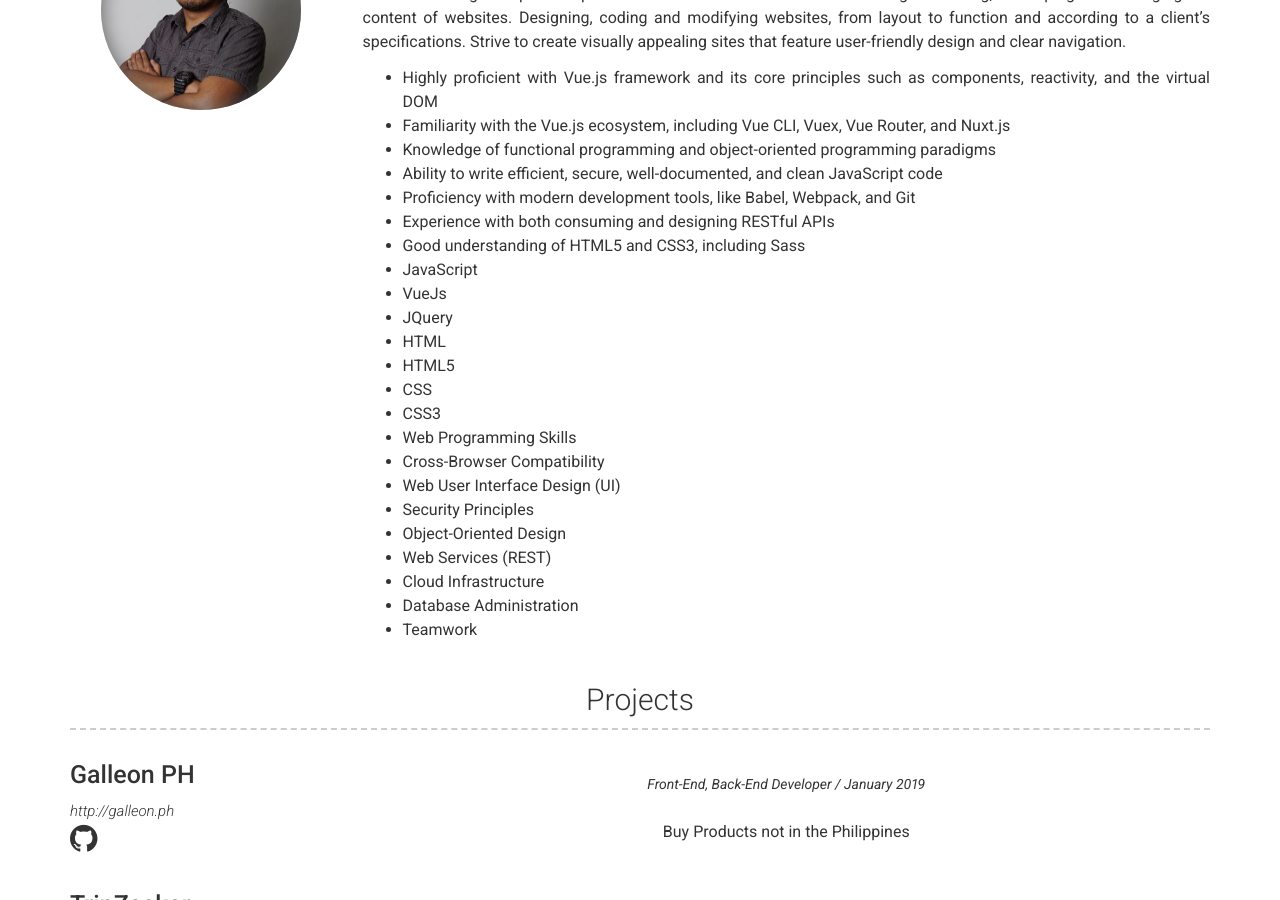
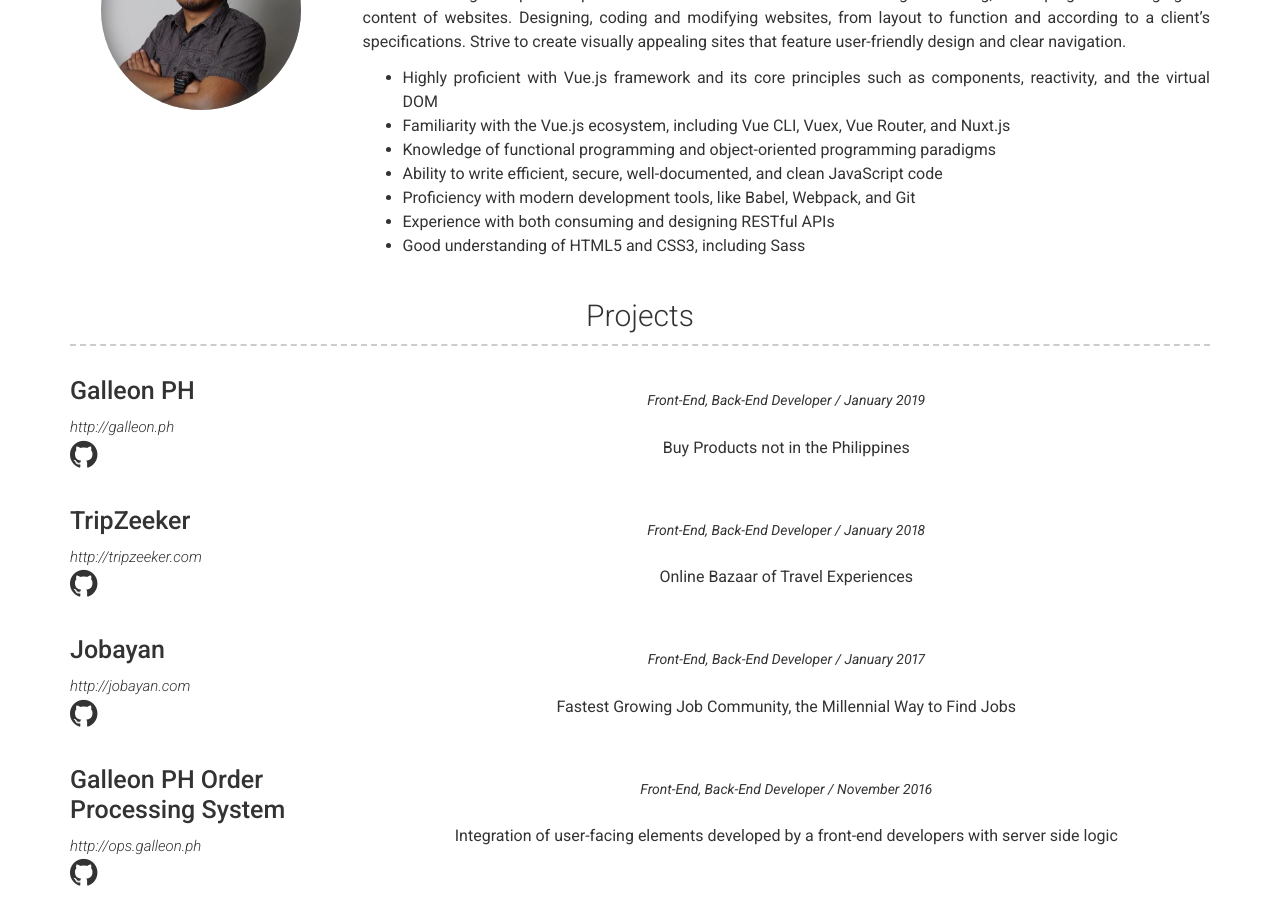
Before and after one commit to rujealfon/rujealfon.github.io, a Jekyll site: the page built from index.md, in a window 1280 px wide and 900 px high, scrolled down 419 px. Built offline with Jekyll 4.4.1, drawn with Linux system fonts in a browser that asks for light colours.

Commit message:
Update _config.yml

```diff
--- a/_config.yml
+++ b/_config.yml
@@ -28,22 +28,6 @@ about_content: | # this will include new lines to allow paragraphs
    - Proficiency with modern development tools, like Babel, Webpack, and Git
    - Experience with both consuming and designing RESTful APIs
    - Good understanding of HTML5 and CSS3, including Sass
-   - JavaScript
-   - VueJs
-   - JQuery
-   - HTML
-   - HTML5
-   - CSS
-   - CSS3
-   - Web Programming Skills
-   - Cross-Browser Compatibility
-   - Web User Interface Design (UI)
-   - Security Principles
-   - Object-Oriented Design
-   - Web Services (REST)
-   - Cloud Infrastructure
-   - Database Administration
-   - Teamwork
 
 # more_title: A Little More About Me #(Use this to override about more section title)
 more_content: | # this will include new lines to allow paragraphs
```
